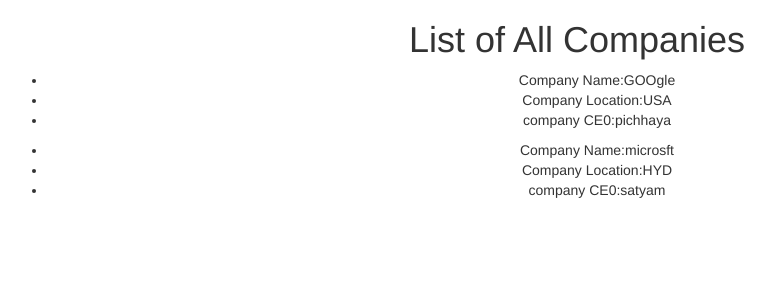
After one commit to sivaram1511/cbvgitcrudproject, a Django app: page / in a window 1280 px wide. The commit adds this page. Shown: the top 300 px of the page, without its empty margins (63-838 px from the left). Run offline with Django 3.2, Linux system fonts and the light colour scheme; data comes from the database, SQL or seed files in the repository; some libraries are stand-ins or nearby versions.

Commit message:
write a companylistview class to get the all records

```diff
--- a/cbvgitcrudproject/urls.py
+++ b/cbvgitcrudproject/urls.py
@@ -15,7 +15,8 @@ Including another URLconf
 """
 from django.contrib import admin
 from django.urls import path
-
+from testapp import views
 urlpatterns = [
     path('admin/', admin.site.urls),
+    path('',views.CompanyListview.as_view()),
 ]
--- /dev/null
+++ b/testapp/templates/testapp/company_list.html
@@ -0,0 +1,12 @@
+<!DOCTYPE html>
+{%extends 'testapp/base.html'%}
+  {%block body_block%}
+<h1> List of All Companies</h1>
+  {%for company in company_list%}
+   <ul>
+       <li>Company Name:{{company.name}}</li>
+       <li>Company Location:{{company.location}}</li>
+       <li>company CE0:{{company.ceo}}</li>
+   </ul>
+  {%endfor%}
+   {%endblock%}
```
Also changed, not shown: testapp/templates/testapp/base.html (line endings or trailing spaces).
